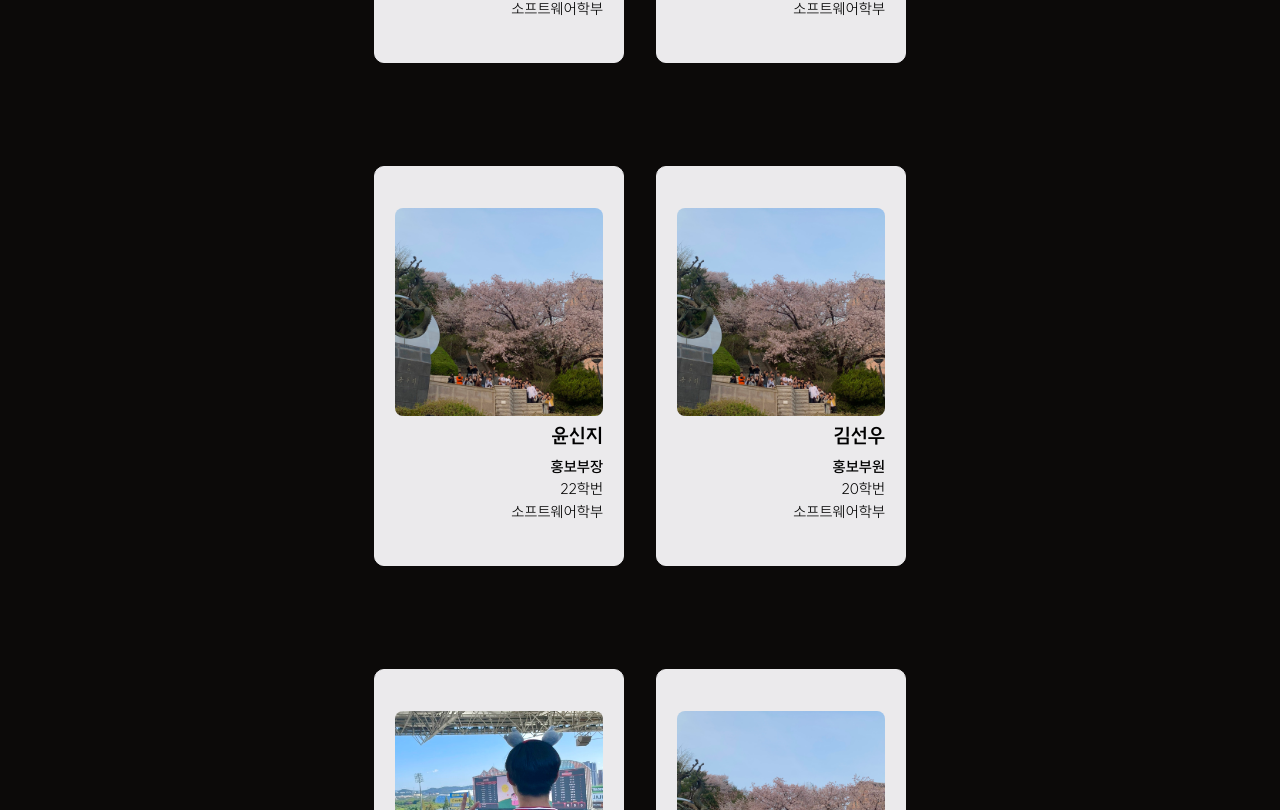
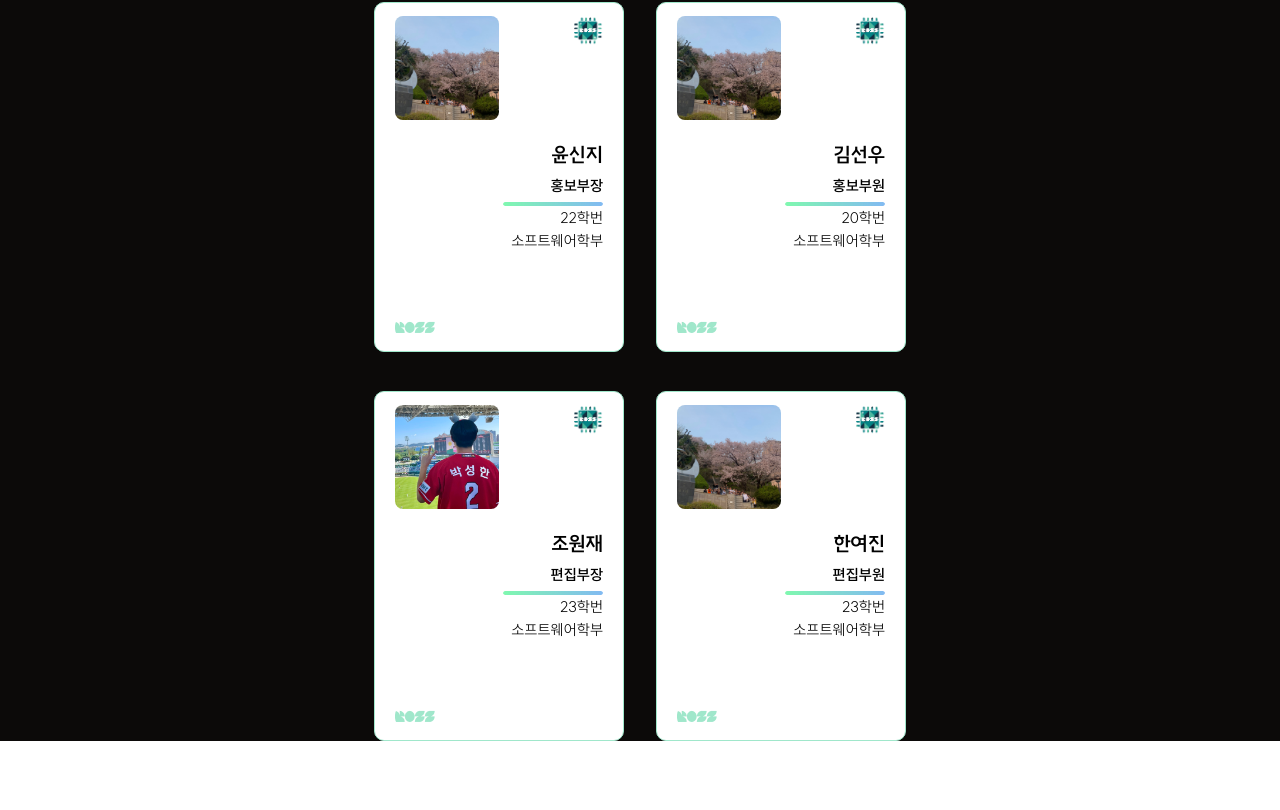
Before and after one commit to inqueue0979/KOSS-Homepage, a React (Create React App) app: page /executive in a window 1280 px wide. Shown: the part 2250-3060 px from the top of the page. After the commit the page ends 2991 px from the top, so only its background shows below. Built offline with nearby package versions, Linux system fonts and the light colour scheme.

Commit message:
Add Card Decoration in Page Executive

```diff
--- a/src/pages/Executive.js
+++ b/src/pages/Executive.js
@@ -97,18 +97,23 @@ function OpeningCard(props) {
 
   return (
     <div className="business_card_elements justify-center">
-        <img src={props.faces} alt="person" className='w-full rounded-lg' style={{height: 'auto', alignSelf: 'flex-start' }} />
-      <div className="top" style={{ textAlign: 'right', color: 'black' }}>
+      <div style={{ display: 'flex', flexDirection: 'row', justifyContent: 'space-between', alignItems: 'flex-start' }}>
+        <img src={props.faces} alt="person" className='w-1/2 rounded-lg' style={{ height: 'auto' }} />
+        <img src="/img/koss_logo.png" alt="KOSS" className='rounded-lg' style={{ height: '30px' }} />
+      </div>
+      <div className="top" style={{ textAlign: 'right', color: 'black', marginTop: 15 }}>
         <h1 className="text-xl font-bold"> {props.title}</h1>
       </div>
       <div className="bottom"style={{ textAlign: 'right',color: 'black', fontSize:15  }}>
-        <p className="font-semibold">
+        <p className="font-semibold"style={{marginBottom: 5}}>
           {props.content}</p>
-        <p className="font-light">
+          <img src="/img/Rectangle9.png" alt=' ' className='rounded-lg' style={{ width: '100px', float: 'right'}} />
+        <p className="font-light" style={{marginTop: 10}}>
         {props.grade}</p>
         <p className="font-light">
         {props.major}</p>
       </div>
+      <img src= "/img/KOSS_text_green.png" alt="KOSS" className= 'w-1/4 rounded-lg'  style={{height: 'auto', alignSelf: 'flex-start', marginTop: 60 }} />
     </div>
   );
 }
@@ -190,11 +195,11 @@ function Executive()
               </div>
             </div>
             <br></br>
-            <div className='mt-16 text-center inline-grid gap-8 grid-cols-2 xl:grid-cols-2'>
+            <div className='mt-13 text-center inline-grid gap-8 grid-cols-2 xl:grid-cols-2'>
               {lis3}
             </div>
             <br></br>
-            <div className='mt-16 text-center inline-grid gap-8 grid-cols-2 xl:grid-cols-2'>
+            <div className='mt-13 text-center inline-grid gap-8 grid-cols-2 xl:grid-cols-2'>
               {lis4}
             </div>
           </div>
--- a/src/styles/App.css
+++ b/src/styles/App.css
@@ -67,12 +67,13 @@
   flex-direction:column;
   justify-content:space-between;
   gap:6px;
-  border:1px solid #ebeaec;
+  border:1px solid #A0E7CB
+  ;
   border-radius:10px;
   padding:20px;
-  height: 400px;
+  height: 350px;
   width: 250px;
-  background-color: #ebeaec;
+  background-color: #FFFFFF;
 }
 
 
```
Also changed, not shown: public/img/KOSS_text_green.png (added), public/img/Rectangle9.png (added).
